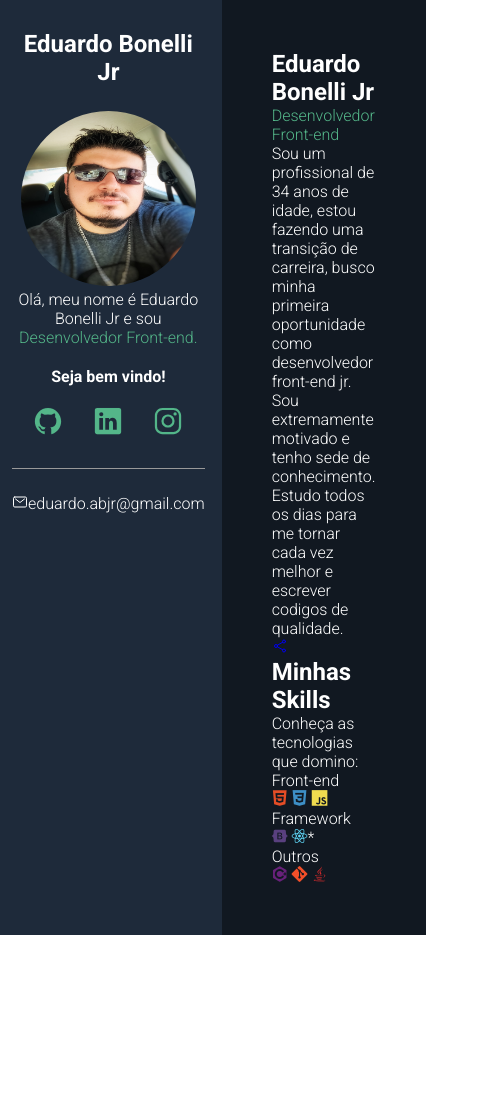
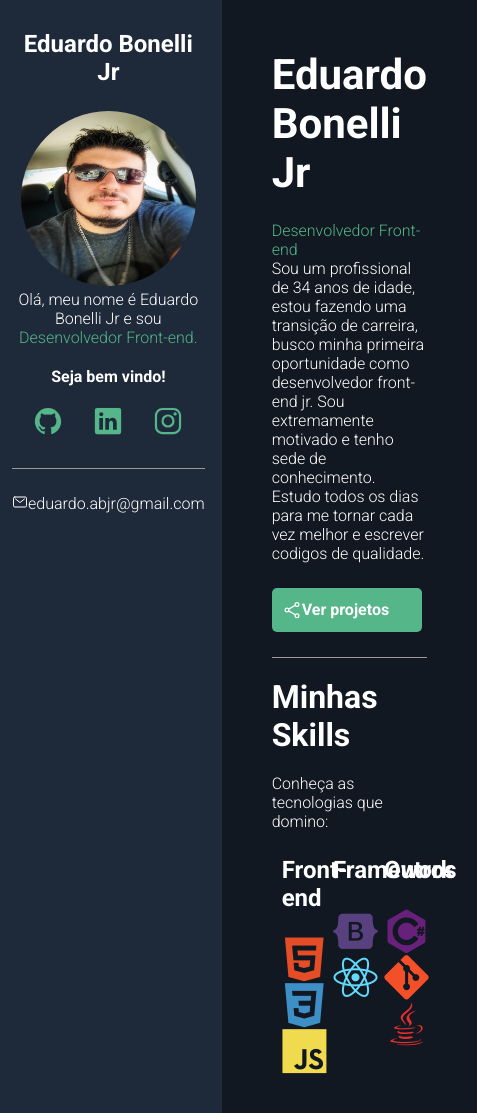
Before and after one commit to EduardoABJR/eduardobonelli.github.io, a plain HTML site: page index.html in a window 390 px wide. Shown: the top 1113 px of the page, 477 px wide, since content can reach past the window. Before the commit the page ends 935 px from the top, so only its background shows below. Drawn offline with nearby package versions, Linux system fonts and the light colour scheme.

Commit message:
incluido css sem responsividade

```diff
--- a/css/style.css
+++ b/css/style.css
@@ -77,10 +77,11 @@
 #email-container{
     display: flex;
     justify-content: center;
+
 }
 #email-container ion-icon,
 #email-container a {
-    flex: 1 1 0
+    flex: 1 1 1;
 }
 #email-container a {
     color: var(--main-text-color);
@@ -93,3 +94,69 @@
     margin-right: 5px;
     max-width: 20px;
 }
+/*about container */
+#name{
+    font-size: 42px;
+    margin-bottom: 24px;
+    font-weight: bold;
+}
+.discripition{
+    max-width: 75%;
+    margin-bottom: 10px;
+}
+#btn-projects{
+    font-weight: bold;
+    font-size: 16px;
+    color: var(--main-text-color);
+    background-color: var(--maincolor);
+    border: var(--maincolor);
+    border-radius: 5px;
+    text-decoration: none;
+    transition: .5s;
+    margin: 25px 0;
+    padding: 12px 10px;
+    width: 150px;
+    text-align: center;
+    display: flex;
+}
+#btn-projects ion-icon,
+#btn-projects span{
+    flex: 1 1 0;
+}
+#btn-projects ion-icon {
+    font-size: 20px;
+    max-width: 20px;
+}
+#btn-projects:hover{
+    background-color: transparent;
+}
+#skills-section-title{
+    border-top: 1px solid var(--border-color);
+    padding-top: 20px;
+    margin-bottom: 20px;
+    font-size: 32px;
+}
+
+.skills-container{
+    display: flex;
+    flex-wrap: wrap;
+    margin-top: 25px;
+
+}
+.skills-box{
+    flex: 1 1 33%;
+    max-width: 33%;
+    margin-bottom: 35px;
+
+}
+.skills-title{
+    font-size: 24px;
+    margin-bottom: 25px;
+    font-weight: bold;
+    padding-left: 10px;
+    border-left: var(--maincolor);
+}
+.skills-box i {
+    font-size: 45px;
+    margin-left: 10px;
+}
--- a/index.html
+++ b/index.html
@@ -27,8 +27,10 @@
                 <li><a href="#" target="_blank"><ion-icon name= "logo-instagram"></ion-icon></a></li>
             </ul>
             <div id="email-container">
+
                 <ion-icon name="mail-outline"></ion-icon>
                 <a href="mailto:eduardo.abjr@gmail.com">eduardo.abjr@gmail.com</a>
+
             </div>
         </aside>
         <section id="about-container">
@@ -40,33 +42,28 @@
                     Sou extremamente motivado e tenho sede de conhecimento.
                     Estudo todos os dias para me tornar cada vez melhor e escrever codigos de qualidade.
                     </p>
-                    <a href="#" id="btn-projects"><ion-icon name="share-social-outline"><spam>Ver projetos</spam></ion-icon></a>
+                    <a href="#" id="btn-projects"><ion-icon name="share-social-outline"></ion-icon><spam>Ver projetos</spam></a>
             </p>
             <h2 id="skills-section-title">Minhas Skills</h2>
             <p class="description">Conheça as tecnologias que domino:</p>
-            <div id="skills-container">
+            <div class="skills-container">
                 <div class="skills-box">
                     <p class="skills-title">Front-end</p>
                     <i class="devicon-html5-plain colored"></i>
                     <i class="devicon-css3-plain colored"></i>
                     <i class="devicon-javascript-plain colored"></i>
                 </div>
-            </div>
-            <div id="skills-container">
                 <div class="skills-box">
                     <p class="skills-title">Framework</p>
                     <i class="devicon-bootstrap-plain colored"></i>
-                    <i class="devicon-react-plain colored"></i>*
+                    <i class="devicon-react-plain colored"></i>
                 </div>
-            </div>
-            <div id="skills-container">
                 <div class="skills-box">
                     <p class="skills-title">Outros</p>
                     <i class="devicon-csharp-plain colored"></i>
                     <i class="devicon-git-plain colored"></i>
                     <i class="devicon-java-plain colored"></i>
                 </div>
-            </div>
 
 
         </section>
```
